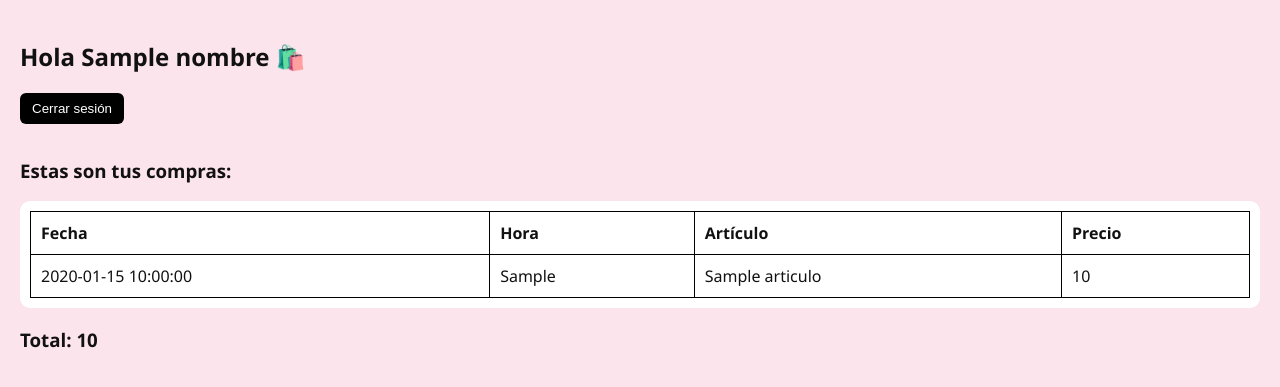
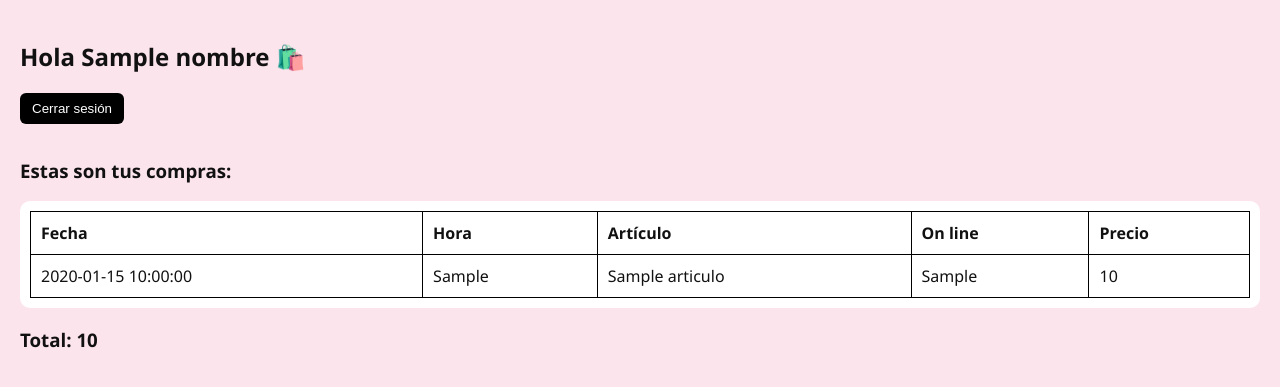
Before and after one commit to vCardEmpresarial/nenas-shopping, a Flask app: template templates/compras.html in a window 1280 px wide. Shown: the top 387 px of the page. Run offline with Flask 3, Linux system fonts and the light colour scheme; the template is opened without the code that fills it: most values are stand-ins (such as "Sample title", 1, 10 or a date in 2020).

Commit message:
Update compras.html

```diff
--- a/templates/compras.html
+++ b/templates/compras.html
@@ -24,6 +24,7 @@
             <th>Fecha</th>
             <th>Hora</th>
             <th>Artículo</th>
+            <th>On line</th>
             <th>Precio</th>
         </tr>
         {% for compra in compras %}
@@ -31,6 +32,7 @@
             <td>{{ compra['fecha'] }}</td>
             <td>{{ compra['hora de conf'] }}</td>
             <td>{{ compra['articulo'] }}</td>
+            <td>{{ compra['on line'] }}</td>
             <td>{{ compra['precio'] }}</td>
         </tr>
         {% endfor %}
```
